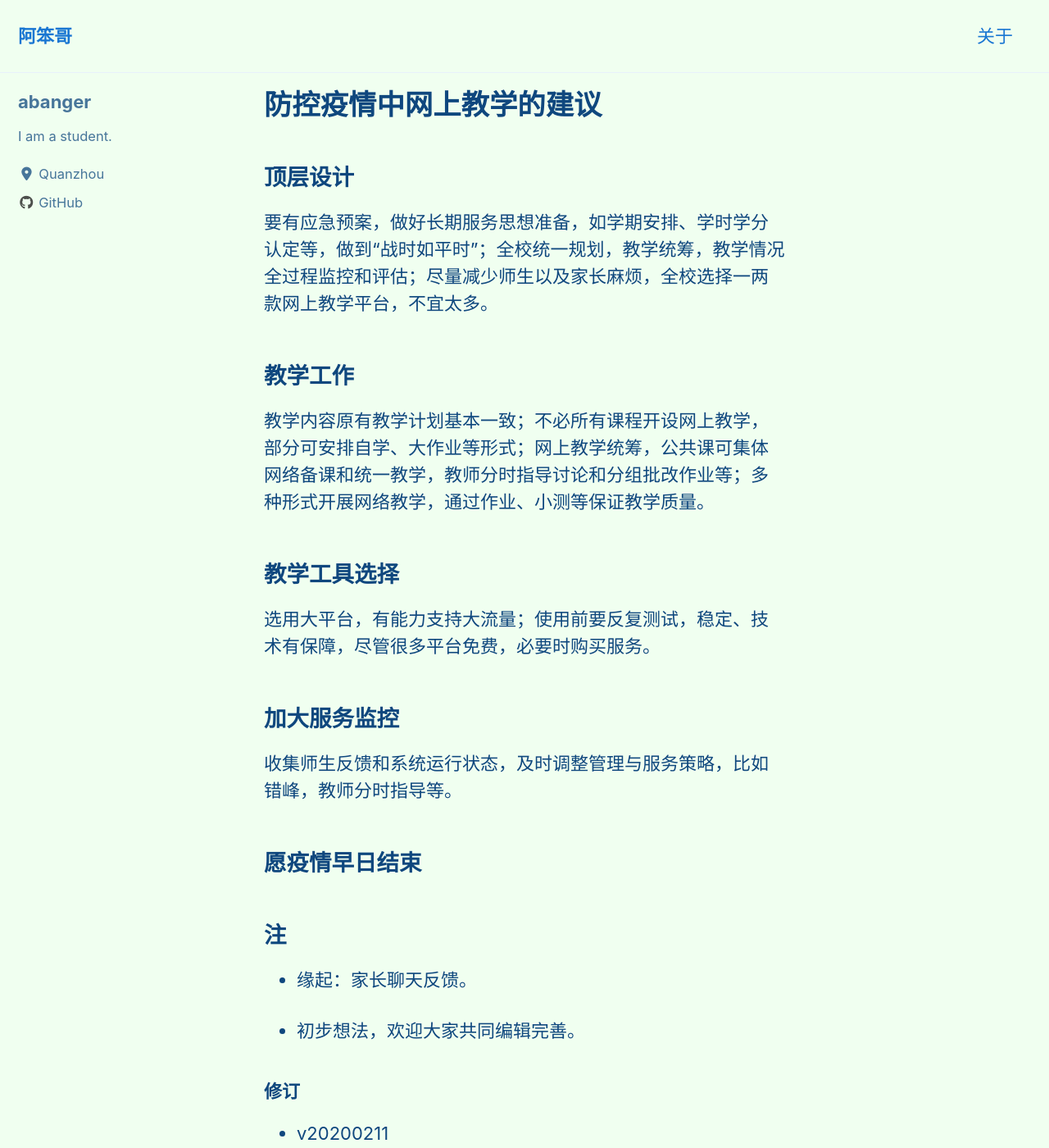
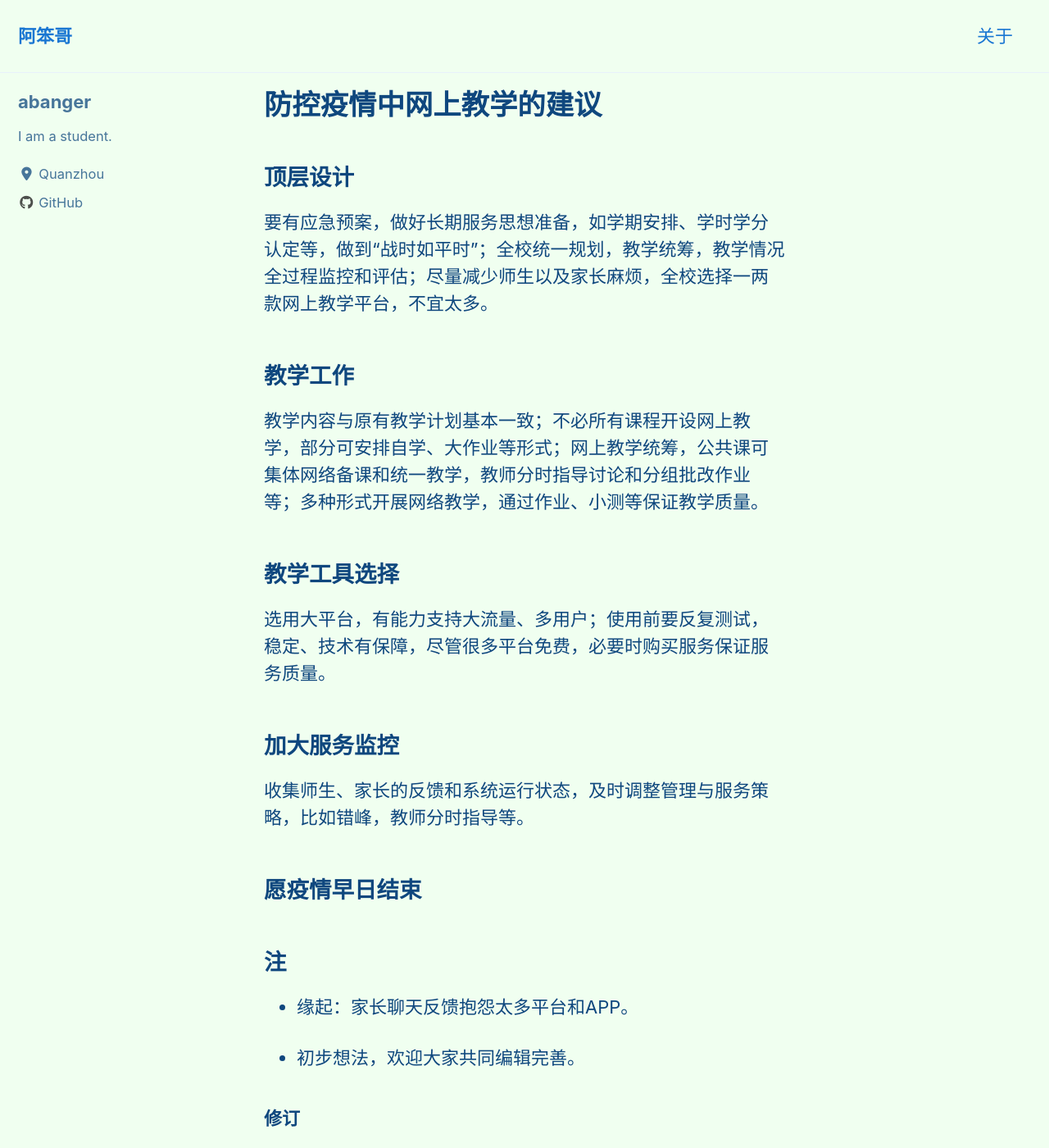
Before and after one commit to abanger/abanger.github.io, a Jekyll site: the page built from _posts/2020-02-11-online-teaching.md, in a window 1280 px wide and 1400 px high. Shown: the whole window at 82% size. Built offline with Jekyll 4.4.1, drawn with Linux system fonts in a browser that asks for light colours; cached includes are drawn as plain includes; nearby versions of some CDN libraries.

Commit message:
Update 2020-02-11-online-teaching.md

```diff
--- a/_posts/2020-02-11-online-teaching.md
+++ b/_posts/2020-02-11-online-teaching.md
@@ -12,15 +12,15 @@
 
 ## 教学工作
 
-教学内容原有教学计划基本一致；不必所有课程开设网上教学，部分可安排自学、大作业等形式；网上教学统筹，公共课可集体网络备课和统一教学，教师分时指导讨论和分组批改作业等；多种形式开展网络教学，通过作业、小测等保证教学质量。
+教学内容与原有教学计划基本一致；不必所有课程开设网上教学，部分可安排自学、大作业等形式；网上教学统筹，公共课可集体网络备课和统一教学，教师分时指导讨论和分组批改作业等；多种形式开展网络教学，通过作业、小测等保证教学质量。
 
 ## 教学工具选择
 
-选用大平台，有能力支持大流量；使用前要反复测试，稳定、技术有保障，尽管很多平台免费，必要时购买服务。
+选用大平台，有能力支持大流量、多用户；使用前要反复测试，稳定、技术有保障，尽管很多平台免费，必要时购买服务保证服务质量。
 
 ## 加大服务监控
 
-收集师生反馈和系统运行状态，及时调整管理与服务策略，比如错峰，教师分时指导等。
+收集师生、家长的反馈和系统运行状态，及时调整管理与服务策略，比如错峰，教师分时指导等。
 
 
 
@@ -30,7 +30,7 @@
 
 ## 注
 
-- 缘起：家长聊天反馈。
+- 缘起：家长聊天反馈抱怨太多平台和APP。
 
 - 初步想法，欢迎大家共同编辑完善。
 
```
